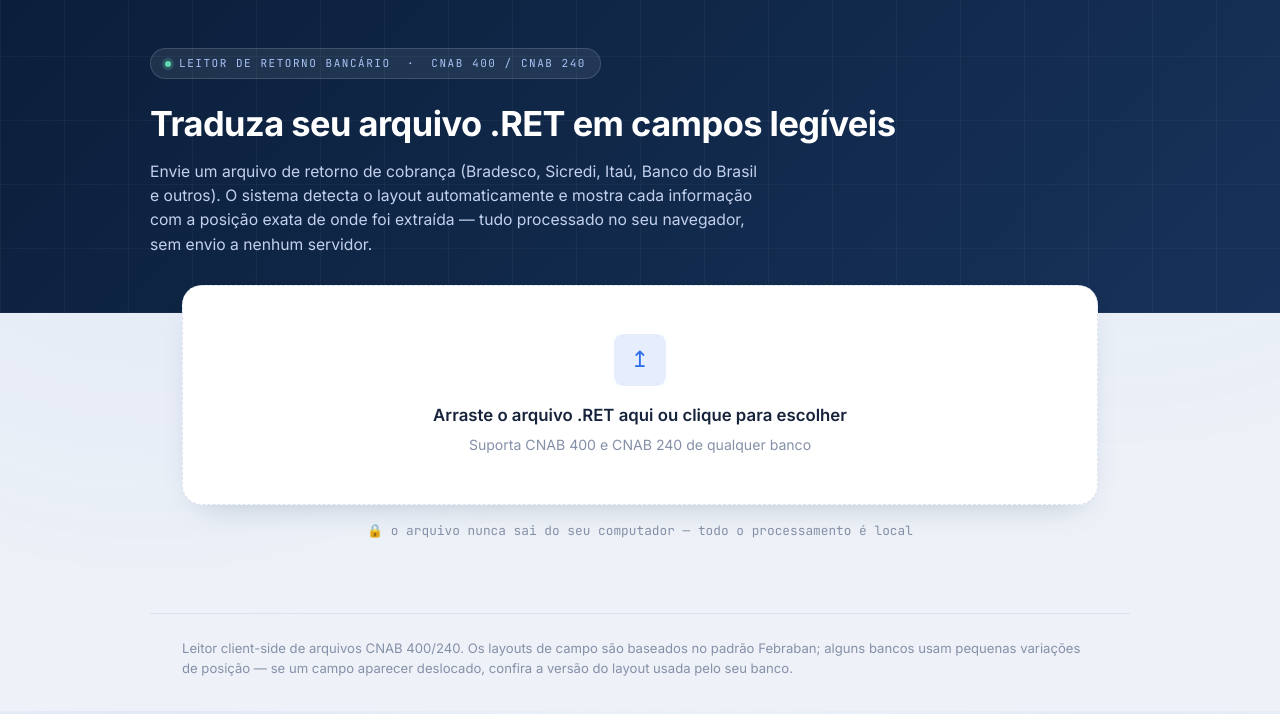
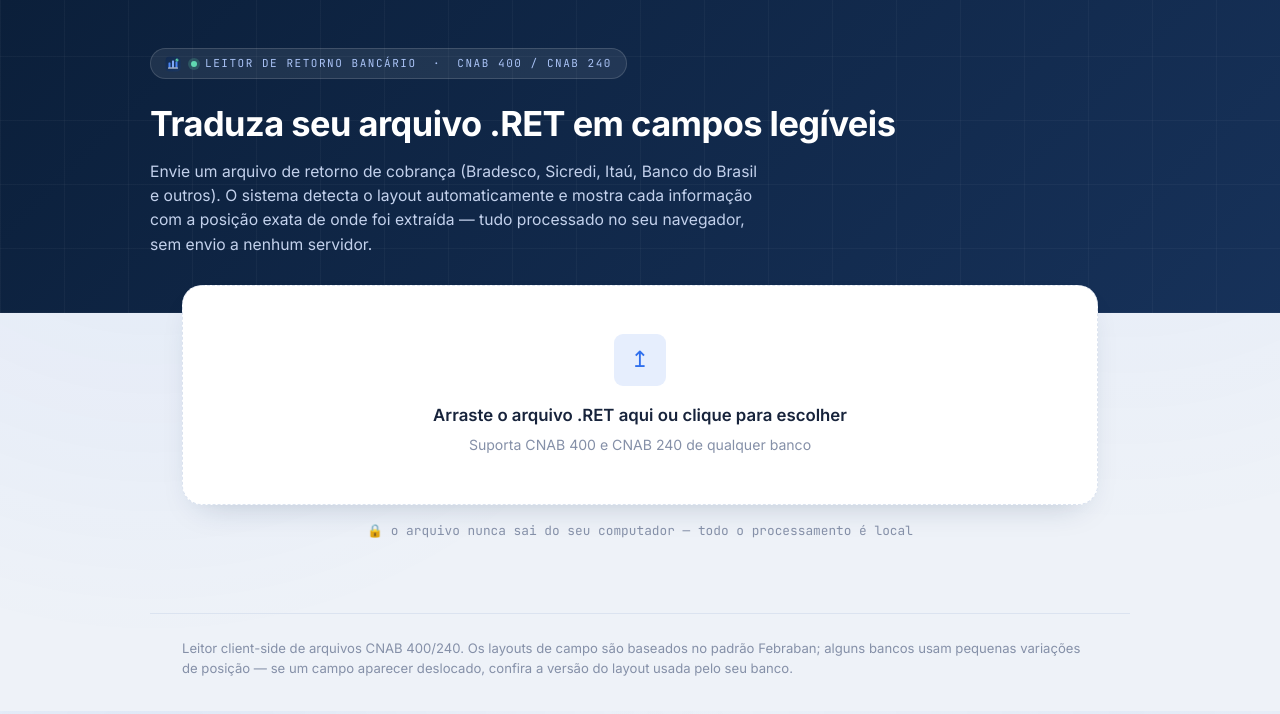
Before and after one commit to EduardoHMoura/CNABER, a plain HTML site: page index.html in a window 1280 px wide. Drawn offline with Linux system fonts and the light colour scheme.

Commit message:
Add favicon to header in index.html

```diff
--- a/index.html
+++ b/index.html
@@ -3,6 +3,7 @@
 <head>
 <meta charset="UTF-8">
 <meta name="viewport" content="width=device-width, initial-scale=1.0">
+<link rel="icon" type="image/svg+xml" href="favicon.svg">
 <title>CNAB Retorno — leitor de arquivos de retorno bancário</title>
 <link rel="preconnect" href="https://fonts.googleapis.com">
 <link href="https://fonts.googleapis.com/css2?family=Inter:wght@400;500;600;700&family=JetBrains+Mono:wght@400;500&display=swap" rel="stylesheet">
@@ -267,7 +268,7 @@
 
 <header>
   <div class="header-inner">
-    <span class="brandmark"><span class="dot"></span>Leitor de retorno bancário &nbsp;·&nbsp; CNAB 400 / CNAB 240</span>
+    <span class="brandmark"><img src="favicon.svg" alt="" width="16" height="16" style="border-radius:4px;vertical-align:-3px;margin-right:2px"><span class="dot"></span>Leitor de retorno bancário &nbsp;·&nbsp; CNAB 400 / CNAB 240</span>
     <h1>Traduza seu arquivo .RET em campos legíveis</h1>
     <p>Envie um arquivo de retorno de cobrança (Bradesco, Sicredi, Itaú, Banco do Brasil e outros). O sistema detecta o layout automaticamente e mostra cada informação com a posição exata de onde foi extraída — tudo processado no seu navegador, sem envio a nenhum servidor.</p>
   </div>
```
